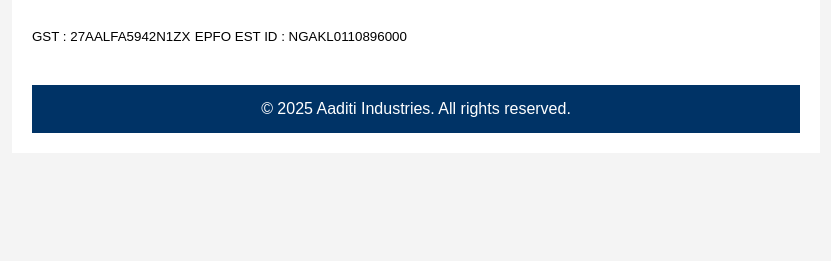
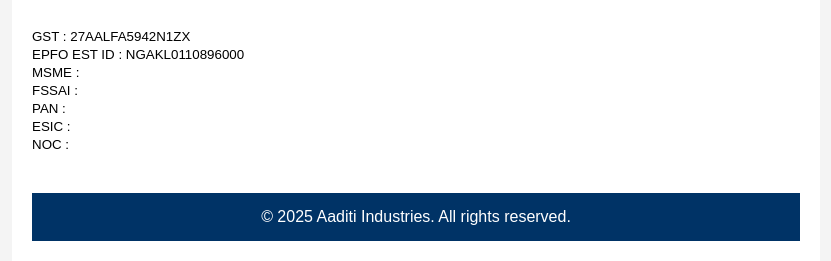
Before and after one commit to krnagrl/aaditiindustries, a plain HTML site: page index.html in a window 1280 px wide. Shown: the part 1573-1834 px from the top of the page, without its empty margins (224-1055 px from the left). Before the commit the page ends 1726 px from the top, so only its background shows below. Drawn offline with Linux system fonts and the light colour scheme.

Commit message:
Update index.html

```diff
--- a/index.html
+++ b/index.html
@@ -133,8 +133,13 @@
     </section>
 
     <section>
-      <small>GST : 27AALFA5942N1ZX</small>
-      <small>EPFO EST ID : NGAKL0110896000</small>
+      <small>GST : 27AALFA5942N1ZX</small><br>
+      <small>EPFO EST ID : NGAKL0110896000</small><br>
+      <small>MSME : </small><br>
+      <small>FSSAI :</small><br>
+      <small>PAN :</small><br>
+      <small>ESIC :</small><br>
+      <small>NOC : </small><br>
     </section>
 
     <footer>
```
